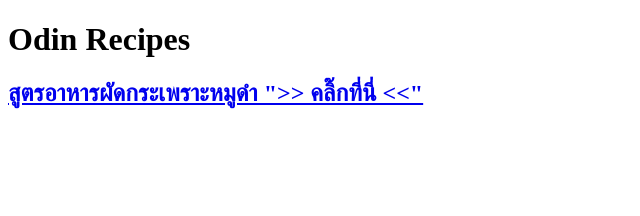
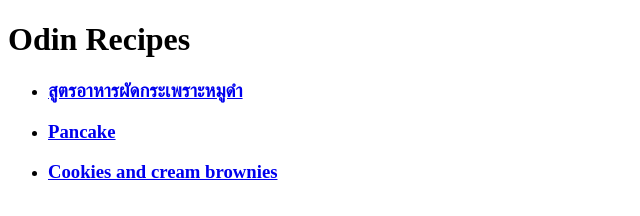
Before and after one commit to Thatthep-dev/odin-recipes, a plain HTML site: page index.html in a window 1280 px wide. Shown: the whole page, without its empty margins (0-640 px from the left). Drawn offline with Linux system fonts and the light colour scheme.

Commit message:
Add pancake and cookies and cream brownies to index

```diff
--- a/index.html
+++ b/index.html
@@ -6,6 +6,12 @@
 </head>
 <body>
     <p><h1>Odin Recipes</h1></p>
-    <p><h2><a href="./recipes/pad-kaprao-moo-dum.html">สูตรอาหารผัดกระเพราะหมูดำ ">> คลิ๊กที่นี่ <<"</a></h2></p>
+    <ul>
+        <li><p><h3><a href="./recipes/pad-kaprao-moo-dum.html">สูตรอาหารผัดกระเพราะหมูดำ</a></h3></p></li>
+
+        <li><p><h3><a href="./recipes/pancake.html">Pancake</a></h3></p></li>
+
+        <li><p><h3><a href="./recipes/cookies-and-cream-brownies.html">Cookies and cream brownies</a></h3></p></li>
+    </ul>
 </body>
 </html>
```
